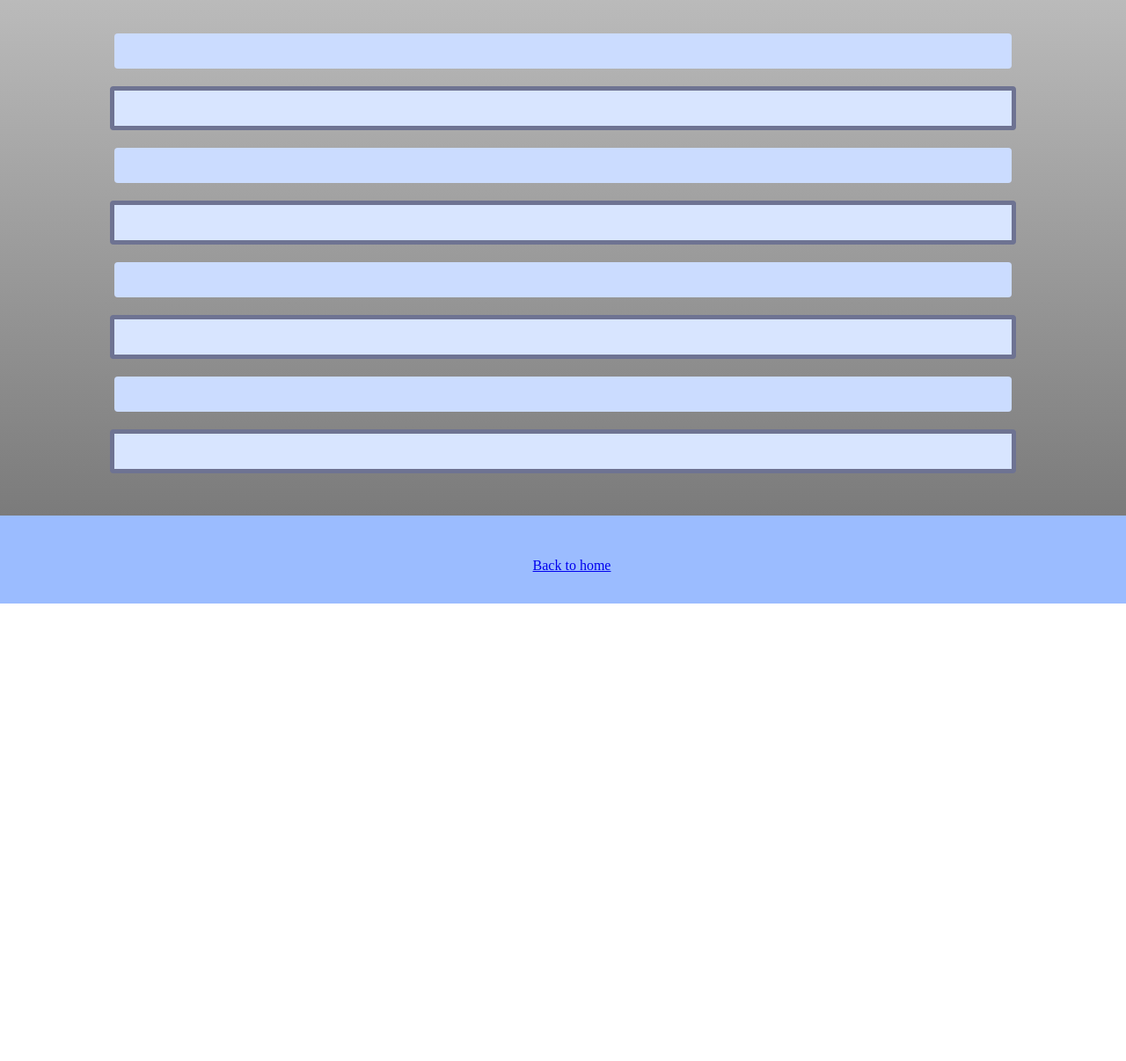
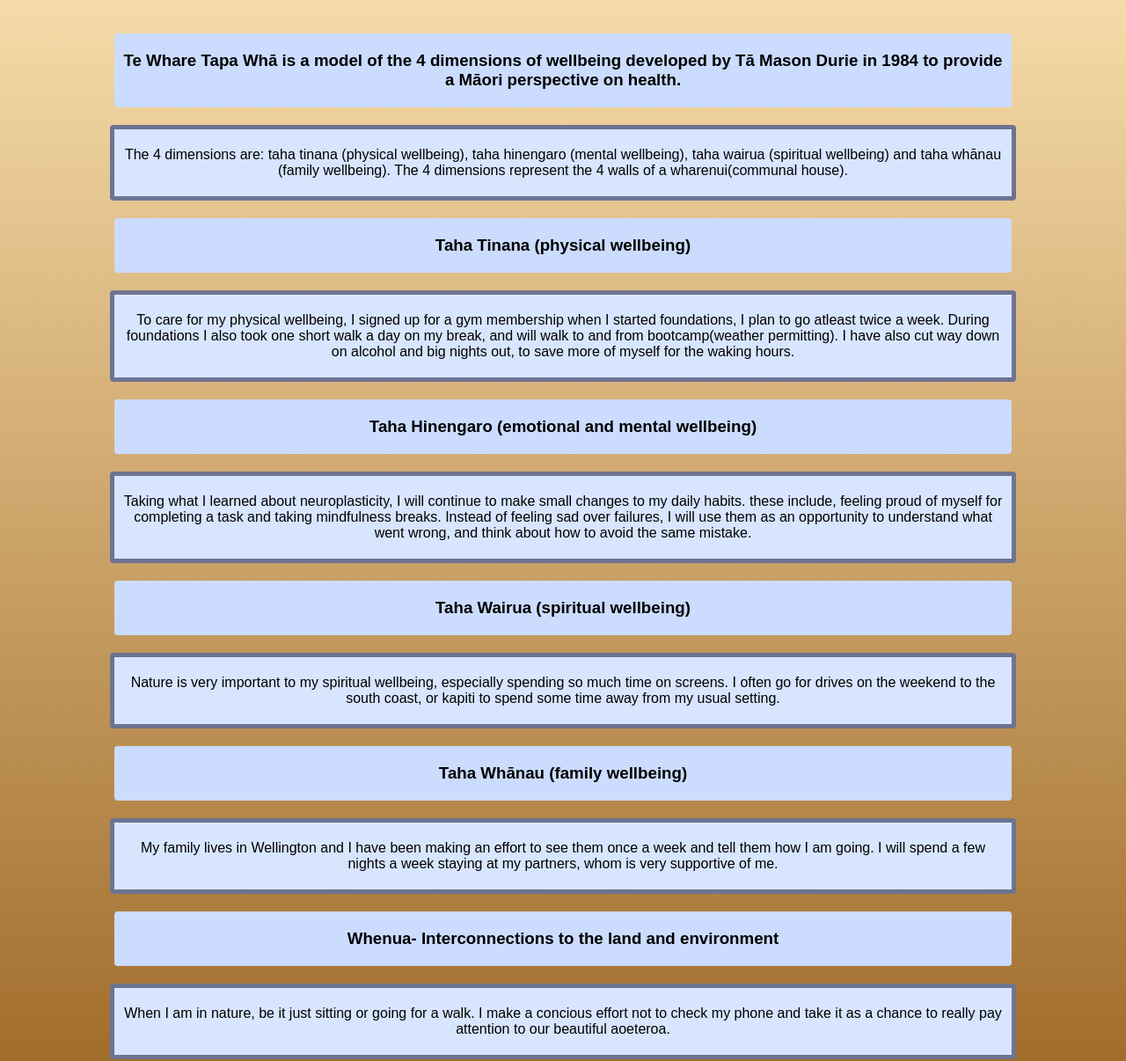
Before and after one commit to cody-ilg/cody-ilg.github.io, a plain HTML site: page blog/Introducing-Te-Whare-Tapa-Whā.html in a window 1280 px wide. Shown: the part 136-1342 px from the top of the page at 88% size. Before the commit the page ends 822 px from the top, so only its background shows below. Drawn offline with Linux system fonts and the light colour scheme.

Commit message:
cody-ilg updated template

```diff
--- a/blog/Introducing-Te-Whare-Tapa-Whā.html
+++ b/blog/Introducing-Te-Whare-Tapa-Whā.html
@@ -4,14 +4,50 @@
   </head>
   <body>
     <h1>Te Whare Tapa Whā</h1>
-    <h3></h3>
-    <p></p>
-    <h3></h3>
-    <p></p>
-    <h3></h3>
-    <p></p>
-    <h3></h3>
-    <p></p>
+    <h3>
+      Te Whare Tapa Whā is a model of the 4 dimensions of wellbeing developed by
+      Tā Mason Durie in 1984 to provide a Māori perspective on health.
+    </h3>
+    <p>
+      The 4 dimensions are: taha tinana (physical wellbeing), taha hinengaro
+      (mental wellbeing), taha wairua (spiritual wellbeing) and taha whānau
+      (family wellbeing). The 4 dimensions represent the 4 walls of a
+      wharenui(communal house).
+    </p>
+    <h3>Taha Tinana (physical wellbeing)</h3>
+    <p>
+      To care for my physical wellbeing, I signed up for a gym membership when I
+      started foundations, I plan to go atleast twice a week. During foundations
+      I also took one short walk a day on my break, and will walk to and from
+      bootcamp(weather permitting). I have also cut way down on alcohol and big
+      nights out, to save more of myself for the waking hours.
+    </p>
+    <h3>Taha Hinengaro (emotional and mental wellbeing)</h3>
+    <p>
+      Taking what I learned about neuroplasticity, I will continue to make small
+      changes to my daily habits. these include, feeling proud of myself for
+      completing a task and taking mindfulness breaks. Instead of feeling sad
+      over failures, I will use them as an opportunity to understand what went
+      wrong, and think about how to avoid the same mistake.
+    </p>
+    <h3>Taha Wairua (spiritual wellbeing)</h3>
+    <p>
+      Nature is very important to my spiritual wellbeing, especially spending so
+      much time on screens. I often go for drives on the weekend to the south
+      coast, or kapiti to spend some time away from my usual setting.
+    </p>
+    <h3>Taha Whānau (family wellbeing)</h3>
+    <p>
+      My family lives in Wellington and I have been making an effort to see them
+      once a week and tell them how I am going. I will spend a few nights a week
+      staying at my partners, whom is very supportive of me.
+    </p>
+    <h3>Whenua- Interconnections to the land and environment</h3>
+    <p>
+      When I am in nature, be it just sitting or going for a walk. I make a
+      concious effort not to check my phone and take it as a chance to really
+      pay attention to our beautiful aoeteroa.
+    </p>
   </body>
   <footer>
     <a href="../index.html">Back to home</a>
--- a/styles/main.css
+++ b/styles/main.css
@@ -1,5 +1,5 @@
 body {
-  background-image: linear-gradient(rgb(201, 201, 201), rgb(112, 112, 112));
+  background-image: linear-gradient(rgb(255, 231, 182), rgb(151, 96, 29));
   display: grid;
   grid-template-rows: auto 1fr auto;
   margin: 0;
@@ -45,9 +45,9 @@ h1 {
 }
 h2 {
   max-width: 1000px;
-  width: 60%;
+  width: 100%;
   margin: auto;
-  margin-top: 20px;
+  margin-top: 0px;
   padding: 20px 10px 20px 10px;
   text-align: center;
   border: 5px;
```
Also changed, not shown: index.html (+4 -4 lines).
